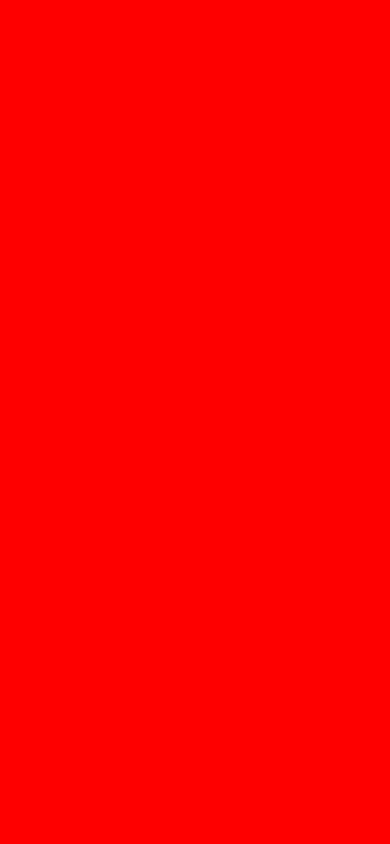
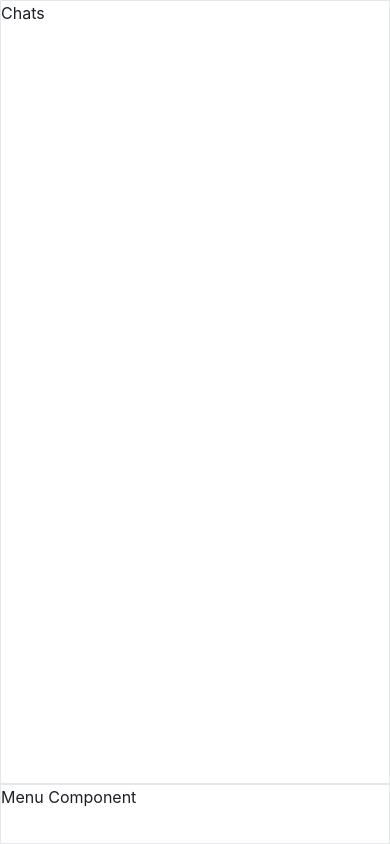
Before and after one commit to Plasticfoods/ChatFlow, a React (Vite) app in the folder client/: page / in a window 390 px wide. Built offline with nearby package versions, Linux system fonts and the light colour scheme.

Commit message:
Added layout css for home page

```diff
--- a/client/src/App.css
+++ b/client/src/App.css
@@ -1,4 +1,124 @@
+:root {
+  /* Brand Colors */
+  --primary: #2f80ed; /* Send button, Active icons */
+  --primary-hover: #1f7ae0; /* Darker blue for hover states */
+  --secondary: #e3f2ff; /* Selected chat, My messages */
+
+  /* Backgrounds */
+  --bg-main: #f5f7fb; /* The large gray background */
+  --bg-surface: #ffffff; /* White panels (Sidebar, Headers) */
+  --border: #e5e7eb; /* Thin gray borders */
+
+  /* Text */
+  --text-main: #1c1f26; /* Names, Message text */
+  --text-dim: #6b7280; /* Timestamps */
+  --text-muted: #9ca3af; /* Placeholders */
+
+  /* Add this specific one for text inside buttons/badges */
+  --text-inverse: #ffffff;
+
+  /* Typography Weights */
+  --fw-regular: 400; /* Body text, timestamps, read messages */
+  --fw-medium: 500; /* Optional: often used for buttons or highlights */
+  --fw-semibold: 600; /* Names, Unread messages, Headings */
+  --border-color: #e5e7eb; /* The Light Gray Divider */
+}
+
 #App {
-  background-color: red;
+  font-family: "Inter", system-ui, sans-serif;
+  background-color: var(--bg-main); /* Uses variable defined above */
+  color: var(--text-main); /* Uses variable defined above */
+  font-weight: var(--fw-regular); /* Uses variable defined above */
+  line-height: 1.5;
+  -webkit-font-smoothing: antialiased;
   height: 100%;
 }
+
+/* Border for the Menu, ChatList, and ChatWindow components */
+.menu,
+.chat-list,
+.chat-window {
+  border: 1px solid var(--border-color);
+}
+
+/* Home Layout */
+.home {
+  height: 100%;
+  background-color: var(--bg-main);
+
+  display: grid;
+  grid-template-columns: 4rem 20rem 1fr;
+  grid-template-rows: 1fr;
+}
+
+/* =========================
+   DESKTOP (Default)
+   ========================= */
+.home {
+  height: 100%;
+  width: 100%;
+  background-color: var(--bg-main);
+
+  /* 3 Columns: Menu | List | Window */
+  display: grid;
+  grid-template-columns: 4rem 20rem 1fr;
+  grid-template-rows: 1fr; /* Full height */
+}
+
+/* Set color of direct child of home */
+.home > div {
+  background-color: var(--bg-surface);
+}
+
+/* =========================
+   MOBILE STYLES
+   ========================= */
+@media (max-width: 768px) {
+  .home {
+    /* Change Grid: 1 Column, 2 Rows */
+    /* Row 1: Content (1fr - takes all space) */
+    /* Row 2: Bottom Menu (60px - fixed height) */
+    grid-template-columns: 1fr;
+    grid-template-rows: 1fr 60px;
+  }
+
+  /* 1. TRANSFORM THE MENU (Sidebar -> Bottom Bar) */
+  .menu {
+    /* Move to the 2nd row (Bottom) */
+    grid-row-start: 2;
+    grid-row-end: 3;
+    grid-column: 1;
+    width: 100%;
+    border-top: 1px solid var(--border-color); /* Add top border */
+    background-color: var(--bg-surface);
+    z-index: 10; /* Ensure it sits on top if needed */
+  }
+
+  /* 2. ADJUST THE CHAT LIST */
+  .chat-list {
+    /* Move to the 1st row (Top) */
+    grid-row-start: 1;
+    grid-row-end: 2;
+    grid-column: 1;
+
+    width: 100%; /* Take full width */
+    overflow-y: auto; /* Allow scrolling */
+  }
+
+  /* 3. HIDE CHAT WINDOW (Initially) */
+  /* On mobile, you pick a person first, then the window appears */
+  .chat-window {
+    display: none;
+  }
+}
+
+/* Tablet (Max-width: 1024px)
+   ---------------------------
+   Action: We reduce the Chat List width slightly to save space for messages.
+*/
+@media (min-width: 769px) and (max-width: 1024px) {
+  .home {
+    /* Shrink the middle column (ChatList) from 20rem to 16rem */
+    grid-template-columns: 4rem 16rem 1fr;
+  }
+}
--- a/client/src/App.jsx
+++ b/client/src/App.jsx
@@ -1,10 +1,11 @@
 import './App.css'
+import Home from './components/Home'
 
 function App() {
 
   return (
     <div id="App">
-
+      <Home />
     </div>
   )
 }
--- /dev/null
+++ b/client/src/components/ChatList.jsx
@@ -0,0 +1,10 @@
+
+
+export default function ChatList() {
+
+    return (
+        <div className="chat-list">
+            Chats
+        </div>
+    )
+}
--- /dev/null
+++ b/client/src/components/ChatWindow.jsx
@@ -0,0 +1,10 @@
+
+
+export default function ChatWindow() {
+
+    return (
+        <div className="chat-window">
+            Chat Window
+        </div>
+    )
+}
--- /dev/null
+++ b/client/src/components/Home.jsx
@@ -0,0 +1,14 @@
+import Menu from "./Menu"
+import ChatList from "./ChatList"
+import ChatWindow from "./ChatWindow"
+
+export default function Home() {
+
+    return (
+        <div className="home">
+            <Menu />
+            <ChatList />
+            <ChatWindow />
+        </div>
+    )
+}
--- /dev/null
+++ b/client/src/components/Menu.jsx
@@ -0,0 +1,9 @@
+
+export default function Menu() {
+
+    return (
+        <div className="menu">
+            Menu Component
+        </div>
+    )
+}
```
